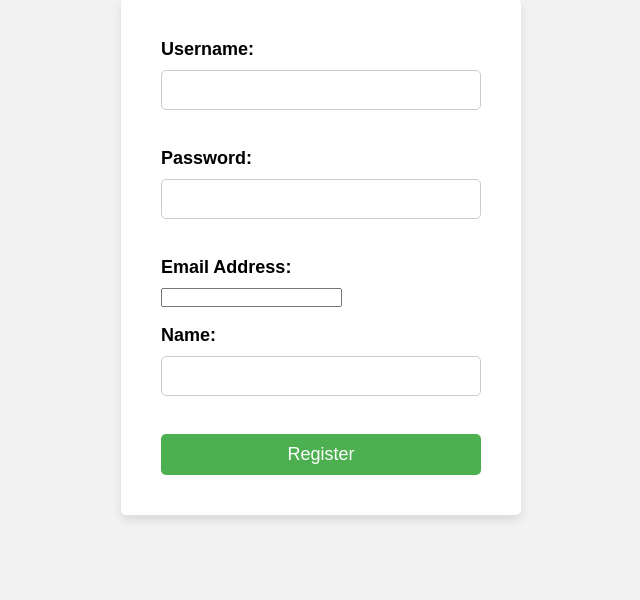
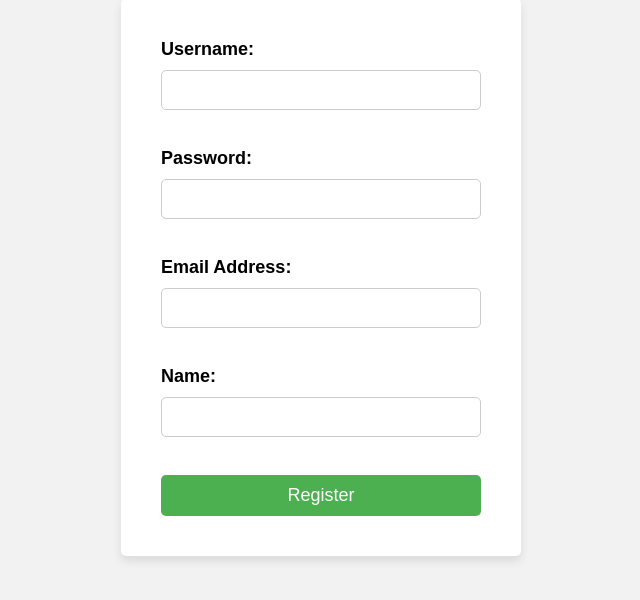
Before and after one commit to mahin12/chatgpt_network_security, a Flask app: page /register in a window 1280 px wide. Shown: the part 98-698 px from the top of the page, without its empty margins (319-959 px from the left). Run offline with Flask 2, Linux system fonts and the light colour scheme.

Commit message:
Initial commit

```diff
--- a/templates/registration.html
+++ b/templates/registration.html
@@ -41,7 +41,8 @@
         }
 
         input[type="text"],
-        input[type="password"] {
+        input[type="password"],
+        input[type="email"] {
             width: 100%;
             padding: 10px;
             font-size: 16px;
```
